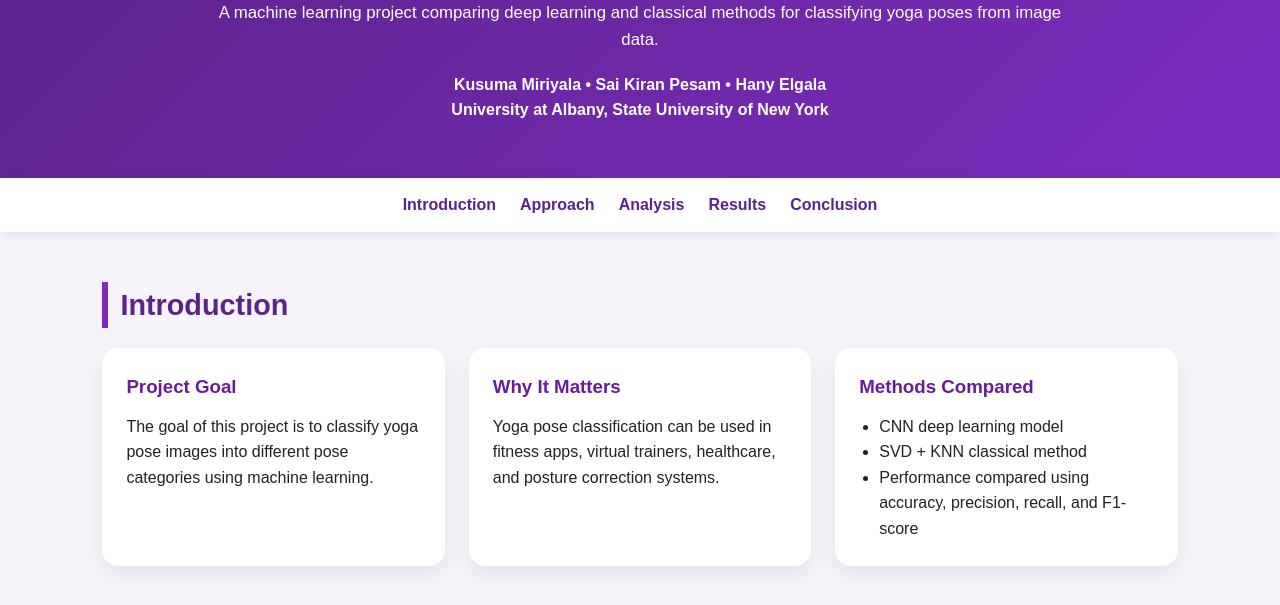
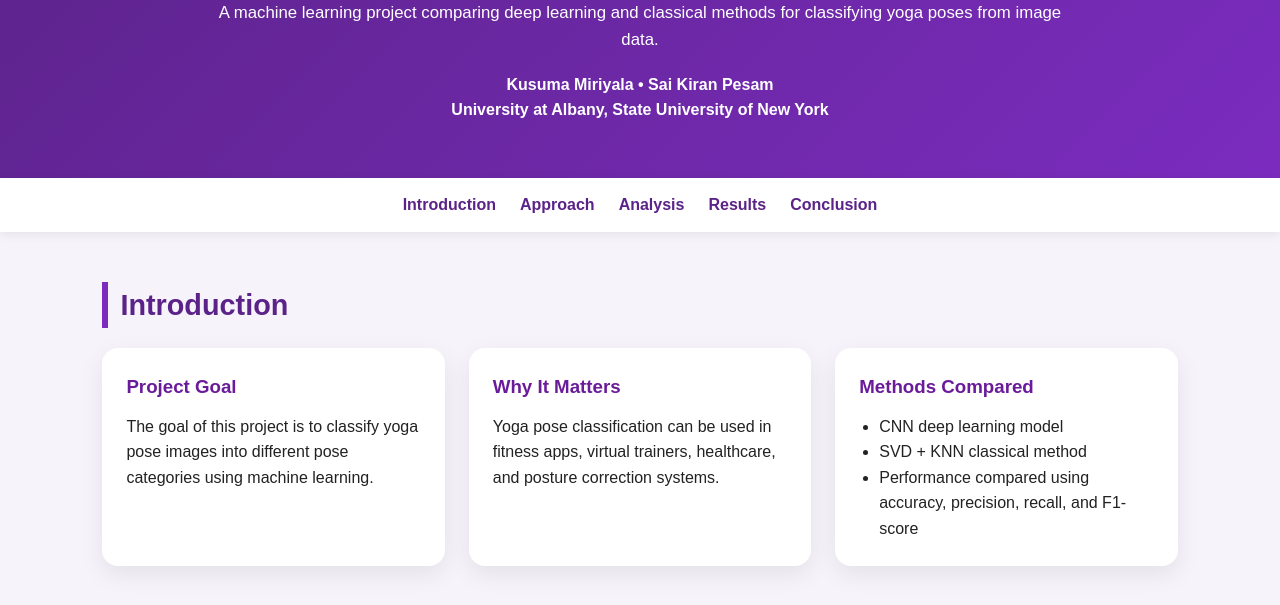
Before and after one commit to kusuma-285/yoga-website, a plain HTML site: page index.html in a window 1280 px wide. Shown: the part 195-800 px from the top of the page. Drawn offline with Linux system fonts and the light colour scheme.

Commit message:
Update index.html

```diff
--- a/index.html
+++ b/index.html
@@ -199,7 +199,7 @@
       A machine learning project comparing deep learning and classical methods for classifying yoga poses from image data.
     </p>
     <div class="authors">
-      Kusuma Miriyala • Sai Kiran Pesam • Hany Elgala<br>
+      Kusuma Miriyala • Sai Kiran Pesam <br>
       University at Albany, State University of New York
     </div>
   </header>
```
